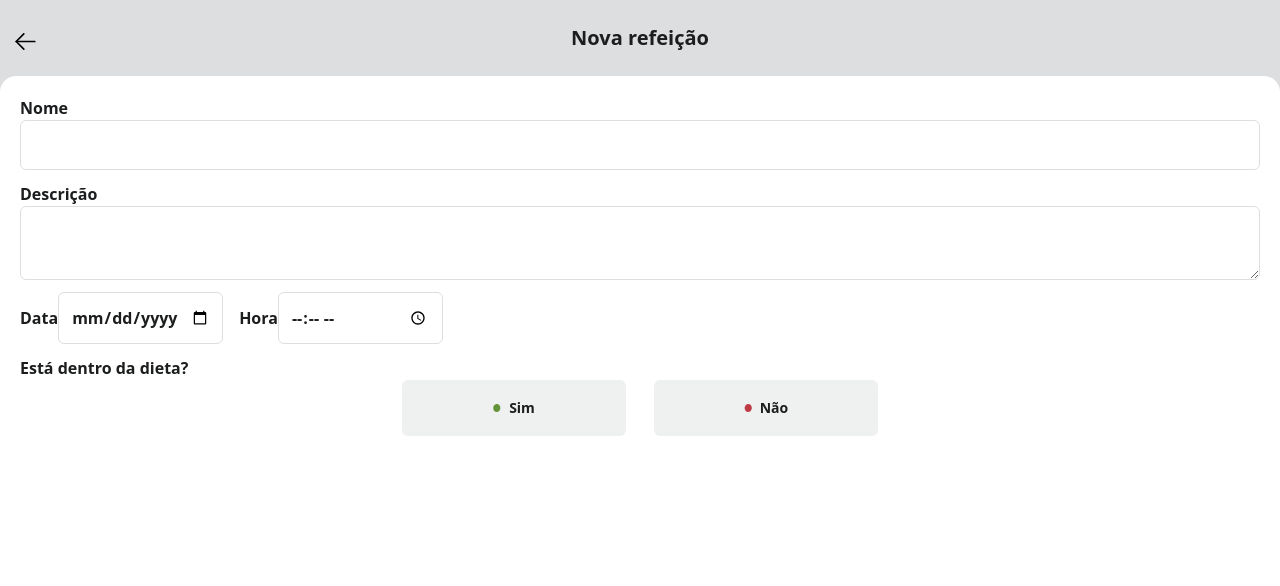
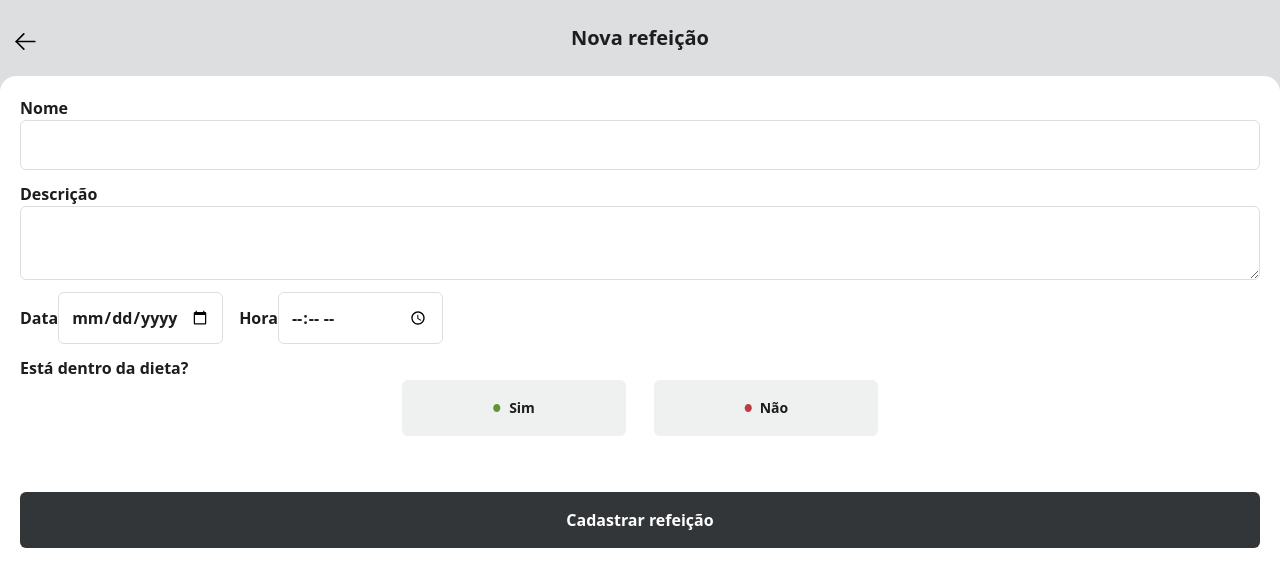
Before and after one commit to Murillou/daily-diet-api, a React (Vite) app in the folder front-end/: page /NewMeal in a window 1280 px wide. Shown: the top 586 px of the page. Built offline with nearby package versions, Linux system fonts and the light colour scheme.

Commit message:
[feat] finalização do componente de nova refeição

```diff
--- a/front-end/src/components/NewMeal/NewMeal.tsx
+++ b/front-end/src/components/NewMeal/NewMeal.tsx
@@ -3,6 +3,7 @@ import { Input } from '../Commons/Input';
 import { Label } from '../Commons/Label';
 import statusGreen from '../../assets/status-green.png';
 import statusRed from '../../assets/status-red.png';
+import { NavLink } from 'react-router-dom';
 
 export function NewMeal() {
   return (
@@ -61,7 +62,11 @@ export function NewMeal() {
           </div>
 
           <div>
-            <button></button>
+            <NavLink to="">
+              <button className="flex items-center justify-center w-full px-6 py-4 bg-base-gray text-white rounded-md gap-3 cursor-pointer mt-11">
+                Cadastrar refeição
+              </button>
+            </NavLink>
           </div>
         </form>
       </section>
```
